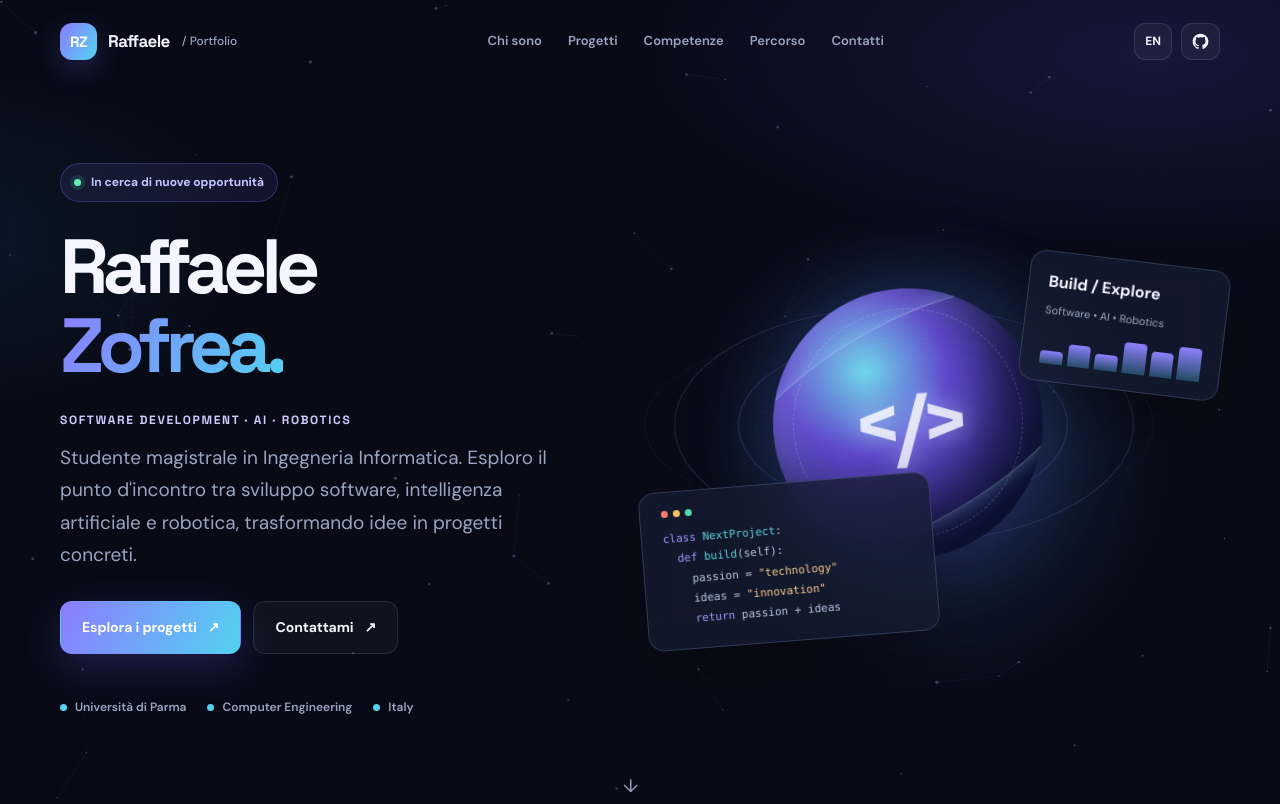
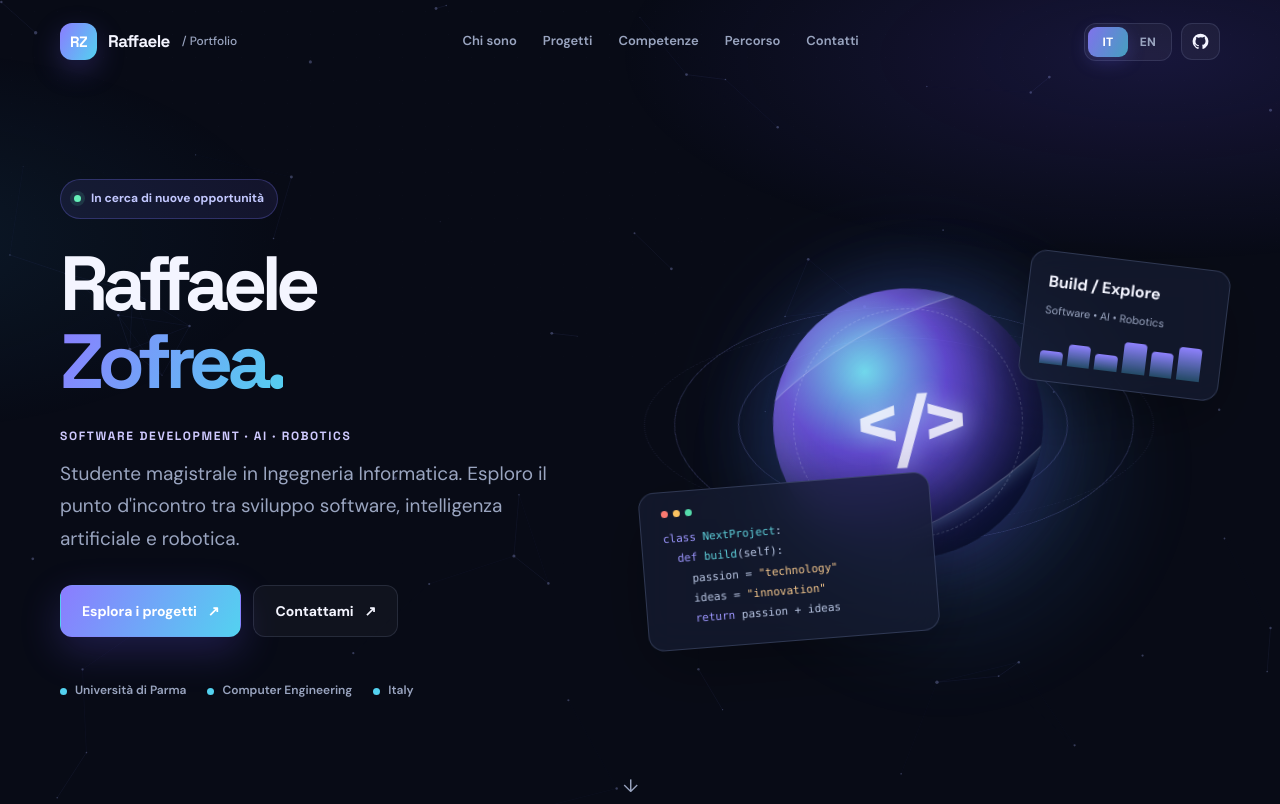
Before and after one commit to RaffaeleZofrea/RaffaeleZofrea.github.io, a plain HTML site: page index.html in a window 1280 px wide. Shown: the top 804 px of the page. Drawn offline with Linux system fonts and the light colour scheme.

Commit message:
Update index.html

```diff
--- a/index.html
+++ b/index.html
@@ -57,6 +57,28 @@
     .nav-actions { display:flex; align-items:center; gap:9px; }
     .icon-btn { min-width:37px; height:37px; display:grid; place-items:center; padding:0 10px; border-radius:11px; border:1px solid var(--stroke); color:var(--text); background:var(--surface); font-size:12px; font-weight:700; }
     .icon-btn:hover { border-color:rgba(133,142,230,.5); }
+    /* Selettore lingua: il cursore luminoso scorre sulla lingua attiva. */
+    .lang-switch {
+      position:relative; isolation:isolate; display:grid; grid-template-columns:1fr 1fr;
+      align-items:center; width:88px; height:38px; padding:3px;
+      border:1px solid var(--stroke); border-radius:12px;
+      background:var(--surface); color:var(--muted);
+      font-size:12px; font-weight:800; line-height:1; letter-spacing:.025em;
+      transition:border-color .2s;
+    }
+    .lang-switch:hover { border-color:rgba(133,142,230,.5); }
+    .lang-switch::before {
+      content:""; position:absolute; top:3px; bottom:3px; left:3px;
+      width:calc((100% - 6px) / 2); border-radius:9px;
+      background:linear-gradient(115deg,rgba(139,124,255,.9),rgba(83,210,240,.72));
+      box-shadow:0 5px 18px rgba(104,99,246,.23);
+      transform:translateX(0);
+      transition:transform .28s cubic-bezier(.2,.8,.2,1);
+    }
+    .lang-switch[data-lang="en"]::before { transform:translateX(100%); }
+    .lang-switch span { position:relative; z-index:1; text-align:center; pointer-events:none; transition:color .28s; }
+    .lang-switch[data-lang="it"] span:first-child,
+    .lang-switch[data-lang="en"] span:last-child { color:#fff; }
     #menuBtn { display:none; font-size:19px; }
     .btn { display:inline-flex; align-items:center; justify-content:center; gap:11px; padding:14px 21px; min-height:49px; border-radius:12px; border:1px solid transparent; font-size:14px; font-weight:700; letter-spacing:-.1px; transition:transform .2s,box-shadow .2s,border-color .2s; }
     .btn:hover { transform:translateY(-2px); }
@@ -235,7 +257,7 @@
         <a href="#contact" data-it="Contatti" data-en="Contact">Contatti</a>
       </nav>
       <div class="nav-actions">
-        <button class="icon-btn" id="languageBtn" type="button" aria-label="Switch to English" title="Cambia lingua">EN</button>
+        <button class="lang-switch" id="languageBtn" type="button" data-lang="it" aria-label="Lingua attuale: italiano. Passa all’inglese" aria-pressed="false" title="Passa all’inglese"><span aria-hidden="true">IT</span><span aria-hidden="true">EN</span></button>
         <a class="icon-btn" href="https://github.com/RaffaeleZofrea" target="_blank" rel="noopener noreferrer" aria-label="GitHub" title="GitHub">
           <svg width="17" height="17" viewBox="0 0 24 24" fill="currentColor" aria-hidden="true"><path d="M12 .9a11.1 11.1 0 0 0-3.51 21.63c.55.1.76-.24.76-.53v-2.06c-3.1.68-3.76-1.32-3.76-1.32-.5-1.28-1.25-1.62-1.25-1.62-1.02-.7.08-.69.08-.69 1.12.08 1.72 1.15 1.72 1.15 1 .1.99 1.64 3.24 1.17.1-.73.39-1.23.71-1.51-2.47-.28-5.07-1.24-5.07-5.5 0-1.22.44-2.22 1.15-3-.12-.28-.5-1.42.1-2.95 0 0 .94-.3 3.06 1.15A10.6 10.6 0 0 1 12 6.02a10.6 10.6 0 0 1 2.79.38c2.12-1.45 3.05-1.15 3.05-1.15.6 1.53.23 2.67.12 2.95.72.78 1.14 1.78 1.14 3 0 4.27-2.6 5.22-5.08 5.5.41.36.77 1.08.77 2.18v3.12c0 .3.2.64.77.53A11.1 11.1 0 0 0 12 .9Z"/></svg>
         </a>
@@ -252,7 +274,7 @@
           <span class="pill"><span class="dot"></span><span data-it="In cerca di nuove opportunità" data-en="Open to new opportunities">In cerca di nuove opportunità</span></span>
           <h1>Raffaele<br><span class="gradient">Zofrea.</span></h1>
           <p class="eyebrow" data-it="Software development · AI · Robotics" data-en="Software development · AI · Robotics">Software development · AI · Robotics</p>
-          <p class="hero-lead" data-it="Studente magistrale in Ingegneria Informatica. Esploro il punto d'incontro tra sviluppo software, intelligenza artificiale e robotica, trasformando idee in progetti concreti." data-en="MSc Computer Engineering student. I explore the intersection of software development, artificial intelligence and robotics, turning ideas into real projects.">Studente magistrale in Ingegneria Informatica. Esploro il punto d'incontro tra sviluppo software, intelligenza artificiale e robotica, trasformando idee in progetti concreti.</p>
+          <p class="hero-lead" data-it="Studente magistrale in Ingegneria Informatica. Esploro il punto d'incontro tra sviluppo software, intelligenza artificiale e robotica." data-en="MSc Computer Engineering student. I explore the intersection of software development, artificial intelligence and robotics.">Studente magistrale in Ingegneria Informatica. Esploro il punto d'incontro tra sviluppo software, intelligenza artificiale e robotica.</p>
           <div class="hero-buttons">
             <a class="btn btn-main" href="#projects"><span data-it="Esplora i progetti" data-en="Explore projects">Esplora i progetti</span><span aria-hidden="true">↗</span></a>
             <a class="btn btn-ghost" href="#contact"><span data-it="Contattami" data-en="Get in touch">Contattami</span><span aria-hidden="true">↗</span></a>
@@ -379,15 +401,22 @@
       window.addEventListener('scroll', updateScroll, { passive:true }); updateScroll();
       menu.addEventListener('click', () => { const open = nav.classList.toggle('open'); menu.setAttribute('aria-expanded', String(open)); menu.textContent = open ? '✕' : '☰'; });
       nav.querySelectorAll('a').forEach(a => a.addEventListener('click', () => { nav.classList.remove('open'); menu.setAttribute('aria-expanded','false'); menu.textContent = '☰'; }));
+      // Ripristina la lingua scelta dall'utente, se disponibile.
       let language = 'it';
-      langButton.addEventListener('click', () => {
-        language = language === 'it' ? 'en' : 'it';
+      try { if (localStorage.getItem('rz-portfolio-language') === 'en') language = 'en'; } catch (_) {}
+      function setLanguage(nextLanguage) {
+        language = nextLanguage;
         document.documentElement.lang = language;
         document.querySelectorAll('[data-it][data-en]').forEach(el => { el.textContent = el.dataset[language]; });
-        langButton.textContent = language === 'it' ? 'EN' : 'IT';
-        langButton.setAttribute('aria-label', language === 'it' ? 'Switch to English' : 'Passa all’italiano');
-        document.title = language === 'it' ? 'Raffaele Zofrea — Software & AI Portfolio' : 'Raffaele Zofrea — Software & AI Portfolio';
-      });
+        langButton.dataset.lang = language;
+        langButton.setAttribute('aria-pressed', String(language === 'en'));
+        const label = language === 'it' ? 'Lingua attuale: italiano. Passa all’inglese' : 'Current language: English. Switch to Italian';
+        langButton.setAttribute('aria-label', label);
+        langButton.title = language === 'it' ? 'Passa all’inglese' : 'Switch to Italian';
+        try { localStorage.setItem('rz-portfolio-language', language); } catch (_) {}
+      }
+      setLanguage(language);
+      langButton.addEventListener('click', () => setLanguage(language === 'it' ? 'en' : 'it'));
       const reduced = window.matchMedia('(prefers-reduced-motion: reduce)').matches;
       if ('IntersectionObserver' in window) {
         const obs = new IntersectionObserver(entries => { for (const e of entries) { if (e.isIntersecting) { e.target.classList.add('visible'); obs.unobserve(e.target); } } }, { threshold:.07, rootMargin:'0px 0px -30px 0px' });
```
